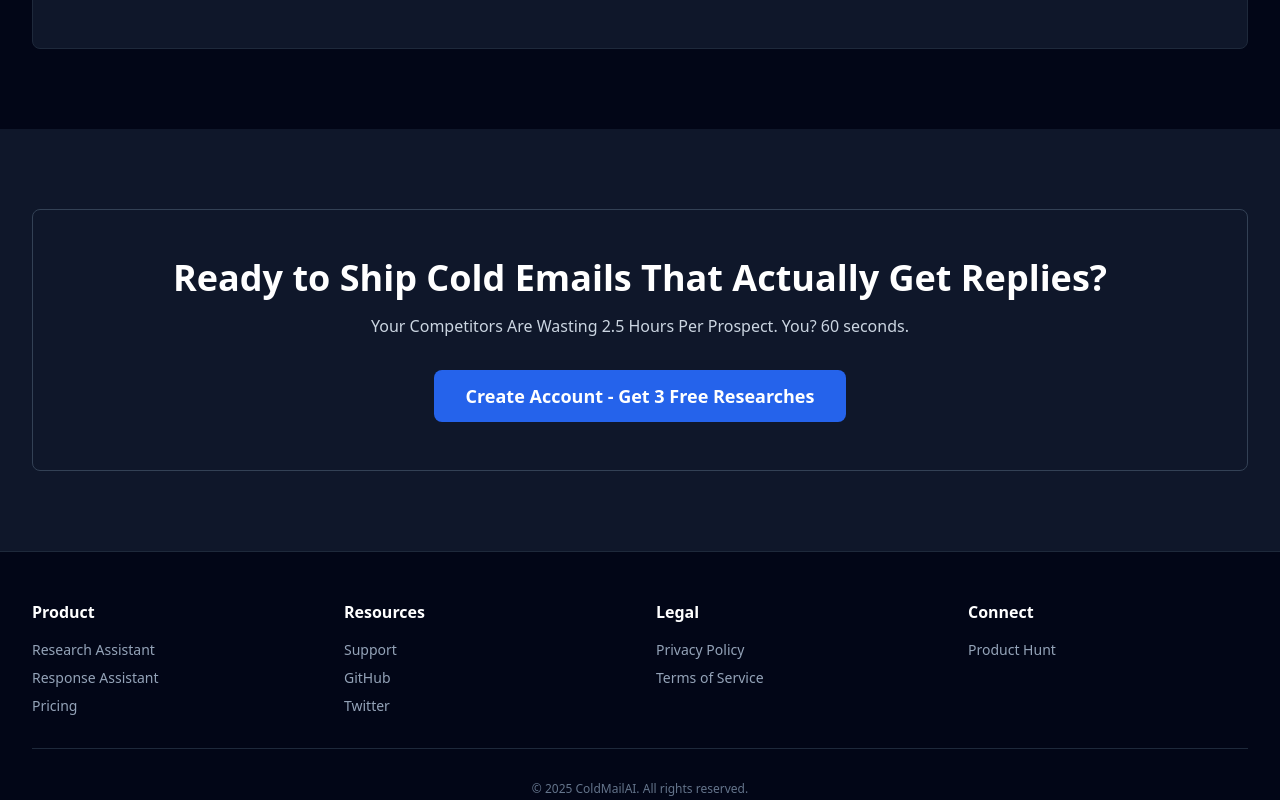
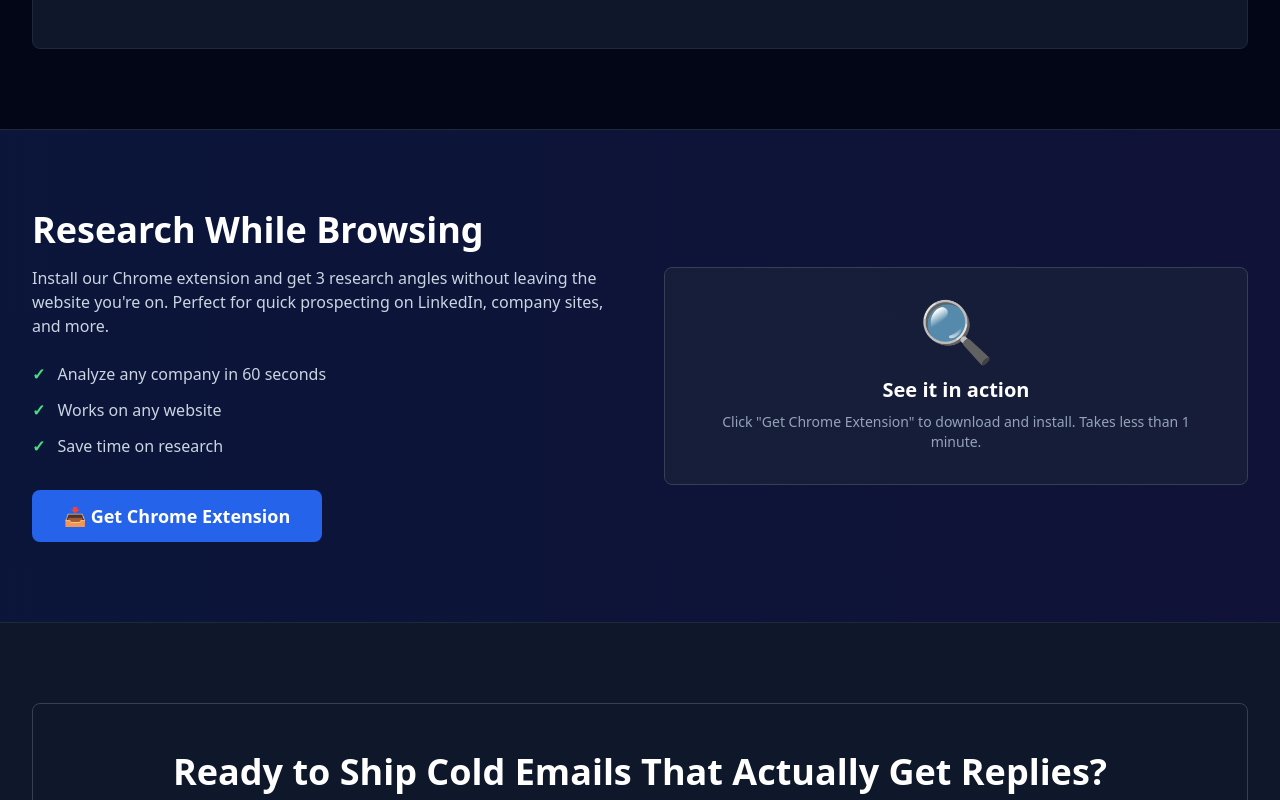
Before and after one commit to victoor832/ColdMailAI, a Next.js app: page / in a window 1280 px wide. Shown: the part 1720-2520 px from the top of the page. Built offline with nearby package versions, Linux system fonts and the light colour scheme; no server answers.

Commit message:
feat: add Chrome extension section to homepage with download link and benefits

```diff
--- a/app/page.tsx
+++ b/app/page.tsx
@@ -115,9 +115,14 @@ export default function HomePage() {
             </div>
             ColdMailAI
           </Link>
-          <Link href={session ? '/dashboard' : '/auth/signin'} className="px-6 py-2 bg-blue-600 hover:bg-blue-700 text-white font-semibold rounded-lg transition">
-            {session ? 'Go to Dashboard' : 'Log In'}
-          </Link>
+          <div className="flex items-center gap-4">
+            <Link href="/download-extension" className="px-4 py-2 bg-indigo-600 hover:bg-indigo-700 text-white font-semibold rounded-lg transition shadow-md hover:shadow-lg">
+              Extension
+            </Link>
+            <Link href={session ? '/dashboard' : '/auth/signin'} className="px-6 py-2 bg-blue-600 hover:bg-blue-700 text-white font-semibold rounded-lg transition">
+              {session ? 'Go to Dashboard' : 'Log In'}
+            </Link>
+          </div>
         </div>
       </nav>
 
@@ -317,6 +322,51 @@ export default function HomePage() {
       </section>
 
       {/* Final CTA */}
+      {/* Chrome Extension Section */}
+      <section className="py-20 bg-gradient-to-r from-blue-900/30 to-indigo-900/30 border-y border-slate-800">
+        <div className="container max-w-4xl mx-auto">
+          <div className="grid grid-cols-1 md:grid-cols-2 gap-12 items-center">
+            {/* Left: Content */}
+            <div>
+              <h2 className="text-4xl font-bold mb-4">
+                Research While Browsing
+              </h2>
+              <p className="text-slate-300 mb-6">
+                Install our Chrome extension and get 3 research angles without leaving the website you're on. Perfect for quick prospecting on LinkedIn, company sites, and more.
+              </p>
+              <ul className="space-y-3 mb-8 text-slate-300">
+                <li className="flex items-center gap-3">
+                  <span className="text-green-400 font-bold">✓</span>
+                  Analyze any company in 60 seconds
+                </li>
+                <li className="flex items-center gap-3">
+                  <span className="text-green-400 font-bold">✓</span>
+                  Works on any website
+                </li>
+                <li className="flex items-center gap-3">
+                  <span className="text-green-400 font-bold">✓</span>
+                  Save time on research
+                </li>
+              </ul>
+              <Link href="/download-extension">
+                <Button className="px-8 py-3 bg-blue-600 hover:bg-blue-700 text-lg font-semibold">
+                  📥 Get Chrome Extension
+                </Button>
+              </Link>
+            </div>
+
+            {/* Right: Visual */}
+            <div className="bg-slate-800/50 border border-slate-700 rounded-lg p-8 text-center">
+              <div className="text-6xl mb-4">🔍</div>
+              <h3 className="text-xl font-bold mb-2">See it in action</h3>
+              <p className="text-slate-400 text-sm">
+                Click "Get Chrome Extension" to download and install. Takes less than 1 minute.
+              </p>
+            </div>
+          </div>
+        </div>
+      </section>
+
       <section className="py-20 bg-slate-900">
         <div className="container max-w-2xl mx-auto">
           <div className="border border-slate-700 rounded-lg p-12 text-center">
```
